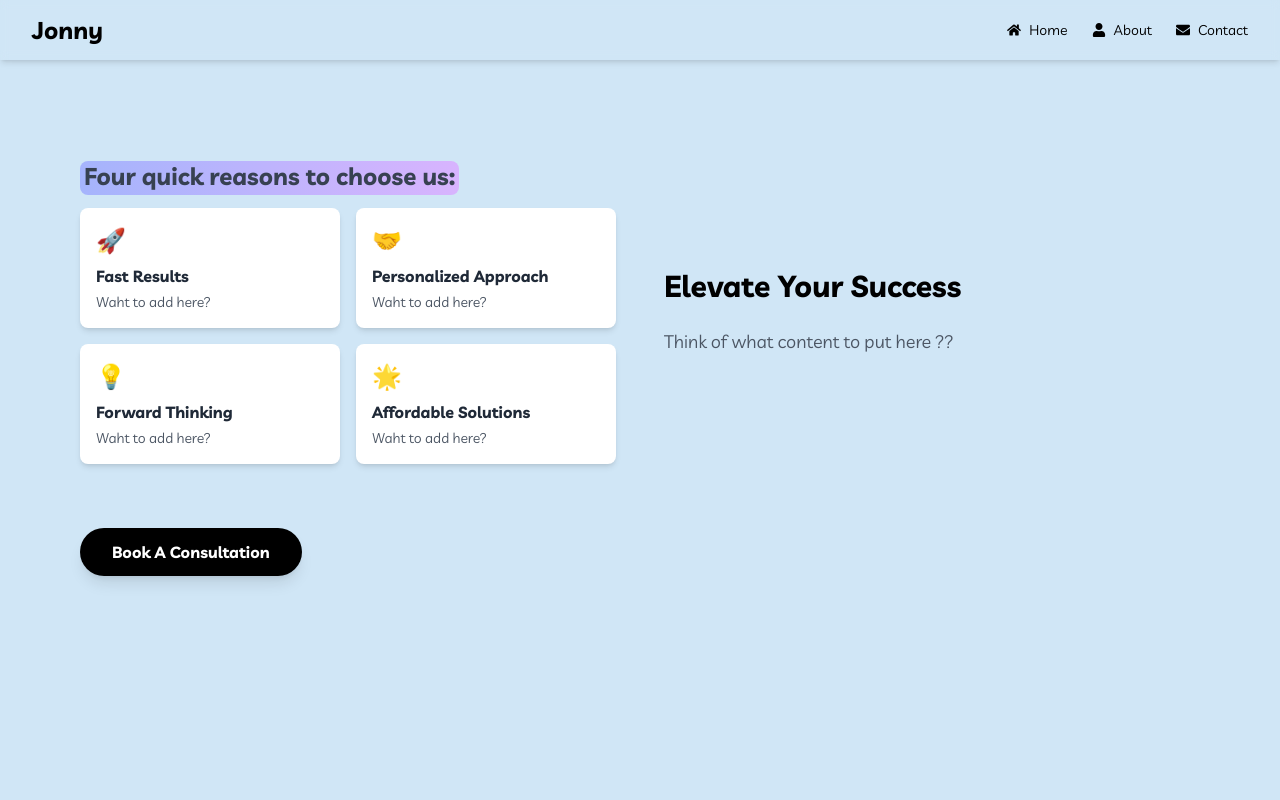
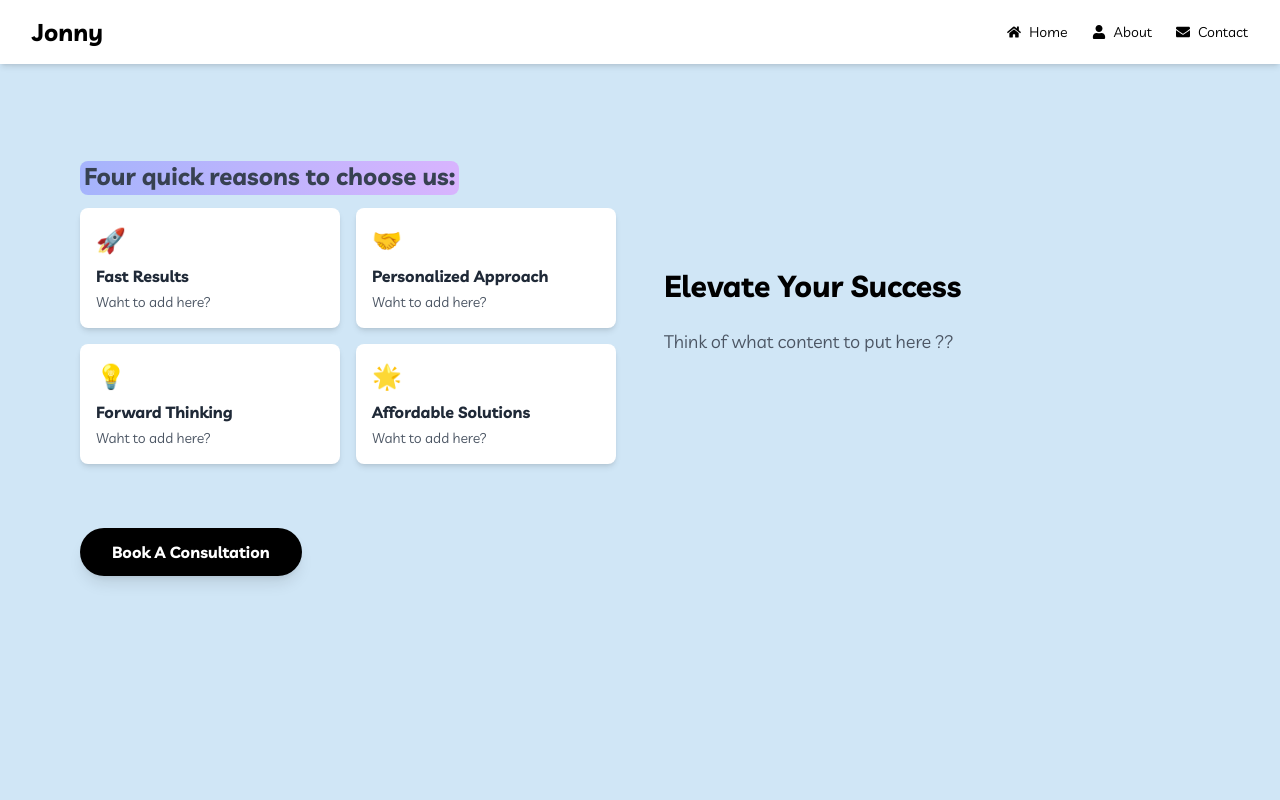
Before and after one commit to FoundersEdge/FoundersEdgeMain, a Next.js app: page / in a window 1280 px wide. Shown: the top 800 px of the page. Built offline with nearby package versions, Linux system fonts and the light colour scheme.

Commit message:
feat: redesigned navbar

```diff
--- a/src/components/ui/floating-navbar.tsx
+++ b/src/components/ui/floating-navbar.tsx
@@ -1,59 +1,69 @@
 "use client";
-import React, { useState } from "react";
+import React, { useState, useEffect } from "react";
 import {
   motion,
+  AnimatePresence,
   useScroll,
   useMotionValueEvent,
-  AnimatePresence,
 } from "framer-motion";
-import { cn } from "../../../public/utils/cn"
+import { cn } from "../../../public/utils/cn";
 import Link from "next/link";
 import { FaBars, FaTimes, FaHome, FaUser, FaEnvelope, FaCode } from 'react-icons/fa';
 
-export const FloatingNav = ({
-  navItems,
-  className,
-}: {
-  navItems: {
-    name: string;
-    link: string;
-    icon?: JSX.Element;
-  }[];
+interface NavItem {
+  name: string;
+  link: string;
+  icon?: JSX.Element;
+}
+
+interface FloatingNavProps {
+  navItems: NavItem[];
   className?: string;
-}) => {
-  const { scrollYProgress } = useScroll();
-  const [isScrolled, setIsScrolled] = useState(false);
+}
+
+const iconMap: Record<string, JSX.Element> = {
+  Home: <FaHome />,
+  About: <FaUser />,
+  Contact: <FaEnvelope />,
+  Projects: <FaCode />,
+};
+
+export const FloatingNav: React.FC<FloatingNavProps> = ({ navItems, className }) => {
+  const { scrollY } = useScroll();
+  const [isVisible, setIsVisible] = useState(true);
   const [isSidebarOpen, setIsSidebarOpen] = useState(false);
+  const [lastScrollY, setLastScrollY] = useState(0);
 
-  useMotionValueEvent(scrollYProgress, "change", (current) => {
+  useMotionValueEvent(scrollY, "change", (current) => {
     if (typeof current === "number") {
-      if (current > 0.05) {
-        setIsScrolled(true);
-      } else {
-        setIsScrolled(false);
+      if (current > lastScrollY && current > 100) {
+        setIsVisible(false);
+      } else if (current < lastScrollY) {
+        setIsVisible(true);
       }
+      setLastScrollY(current);
     }
   });
 
-  const iconMap = {
-    Home: <FaHome />,
-    About: <FaUser />,
-    Contact: <FaEnvelope />,
-    Projects: <FaCode />,
-  };
+  useEffect(() => {
+    const handleScroll = () => {
+      setLastScrollY(window.scrollY);
+    };
+    window.addEventListener("scroll", handleScroll);
+    return () => window.removeEventListener("scroll", handleScroll);
+  }, []);
 
   return (
     <>
       <motion.nav
-        initial={{ height: 80, backgroundColor: "rgba(0, 0, 0, 0)" }}
+        initial={{ y: 0, opacity: 1 }}
         animate={{
-          height: isScrolled ? 60 : 80,
-          backgroundColor: isScrolled ? "rgba(0, 0, 0, 0.0)" : "rgba(0, 0, 0, 0)",
+          y: isVisible ? 0 : -100,
+          opacity: isVisible ? 1 : 0,
         }}
         transition={{ duration: 0.3 }}
         className={cn(
-          "fixed top-0 left-0 right-0 z-50 flex items-center justify-between px-4 sm:px-6 lg:px-8",
-          isScrolled ? "shadow-md backdrop-blur-sm" : "",
+          "fixed top-0 left-0 right-0 z-50 flex items-center justify-between px-4 sm:px-6 lg:px-8 h-16 bg-white shadow-md",
           className
         )}
       >
@@ -63,15 +73,12 @@ export const FloatingNav = ({
           animate={{ opacity: 1, x: 0 }}
           transition={{ duration: 0.5 }}
         >
-          <span className={cn(
-            "font-bold transition-all duration-300",
-            isScrolled ? "text-2xl" : "text-3xl"
-          )}>Jonny</span>
+          <span className="text-2xl font-bold">Jonny</span>
         </motion.div>
         <div className="hidden md:flex items-center space-x-6">
           {navItems.map((navItem, idx) => (
             <motion.div
-            whileHover={{ scale: 1.10 }}
+              whileHover={{ scale: 1.10 }}
               key={`nav-link-${idx}`}
               initial={{ opacity: 0, y: -20 }}
               animate={{ opacity: 1, y: 0 }}
@@ -79,10 +86,7 @@ export const FloatingNav = ({
             >
               <Link
                 href={navItem.link}
-                className={cn(
-                  "flex items-center",
-                  isScrolled ? "text-sm py-1" : "text-base py-2"
-                )}
+                className="flex items-center text-sm py-1"
               >
                 {iconMap[navItem.name]} <span className="ml-2">{navItem.name}</span>
               </Link>
@@ -106,10 +110,10 @@ export const FloatingNav = ({
             animate={{ x: 0 }}
             exit={{ x: "100%" }}
             transition={{ type: "spring", damping: 20 }}
-            className="fixed top-0 right-0 h-full w-64 bg-black bg-opacity-90 z-50 p-4"
+            className="fixed top-0 right-0 h-full w-64 bg-white shadow-lg z-50 p-4"
           >
             <motion.button
-              className="absolute top-4 right-4 text-white text-2xl"
+              className="absolute top-4 right-4 text-2xl"
               onClick={() => setIsSidebarOpen(false)}
               whileHover={{ scale: 1.1 }}
               whileTap={{ scale: 0.9 }}
@@ -126,7 +130,7 @@ export const FloatingNav = ({
                 >
                   <Link
                     href={navItem.link}
-                    className="text-white hover:text-gray-300 transition-all duration-300 flex items-center text-lg"
+                    className="text-gray-800 hover:text-gray-600 transition-all duration-300 flex items-center text-lg"
                     onClick={() => setIsSidebarOpen(false)}
                   >
                     {iconMap[navItem.name]} <span className="ml-2">{navItem.name}</span>
```
